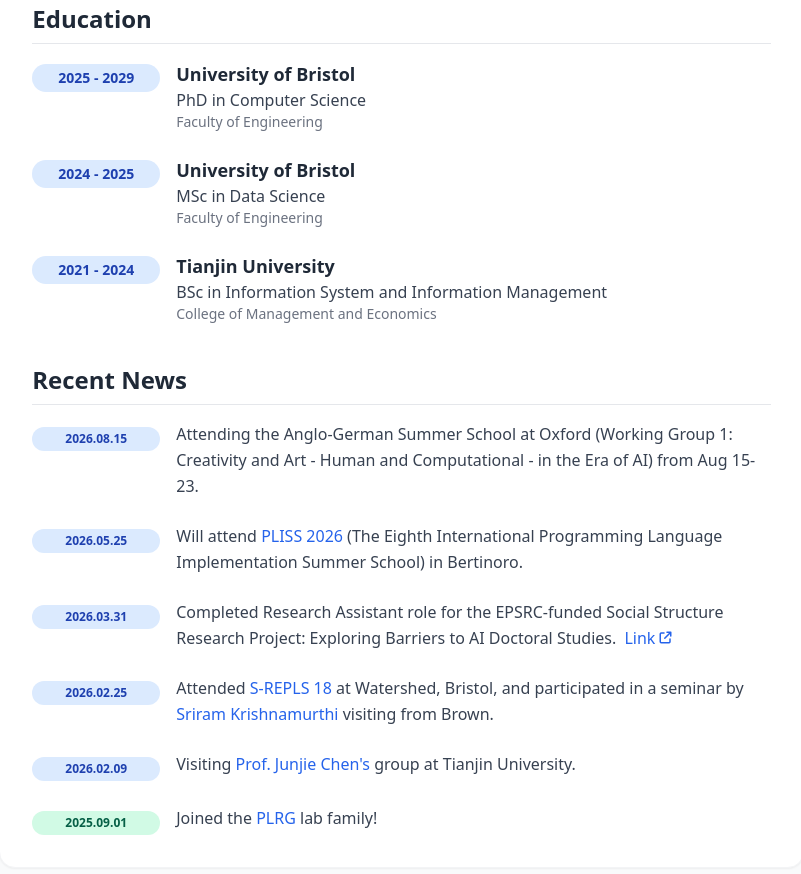
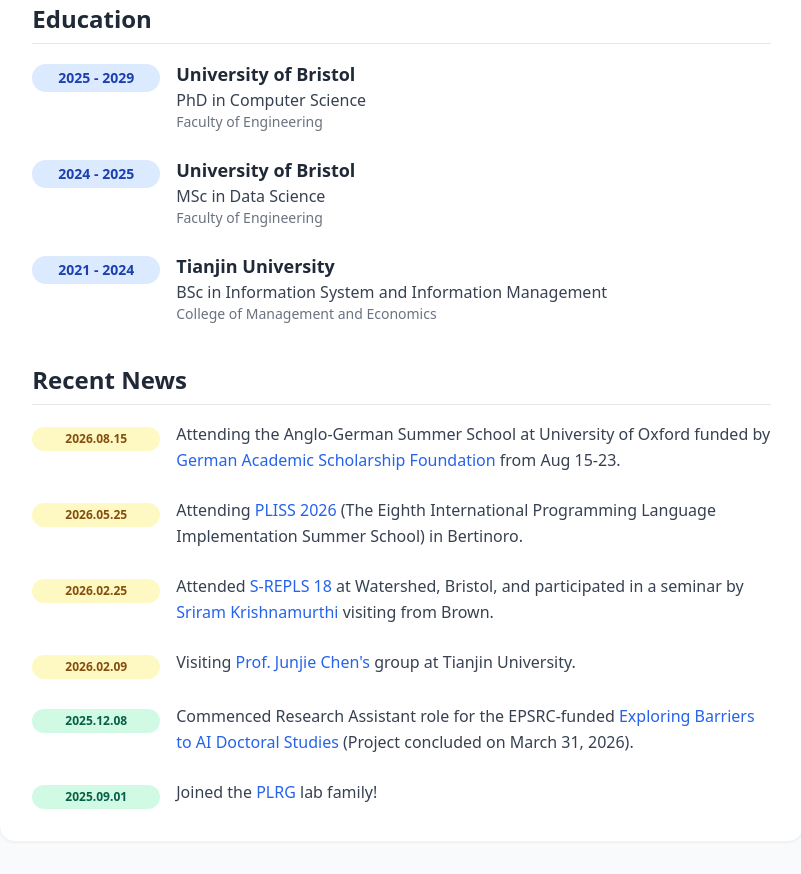
Before and after one commit to WeilinHe00619/weilinhe, a plain HTML site: page index.html in a window 1280 px wide. Shown: the part 645-1519 px from the top of the page, without its empty margins (396-1197 px from the left). Drawn offline with nearby package versions, Linux system fonts and the light colour scheme.

Commit message:
Update index.html

```diff
--- a/index.html
+++ b/index.html
@@ -136,47 +136,58 @@
                 <section>
                     <h2 class="text-2xl font-bold text-gray-800 mb-4 pb-2 border-b">Recent News</h2>
                     <div class="space-y-6">
+                        <!-- News Item 1: Summer School -->
                         <div class="flex flex-col md:flex-row md:items-start gap-4">
                             <div class="md:w-32 flex-shrink-0 pt-1">
-                                <span class="inline-block px-3 py-1 bg-blue-100 text-blue-800 text-xs font-bold rounded-full w-full text-center">2026.08.15</span>
+                                <span class="inline-block px-3 py-1 bg-yellow-100 text-yellow-800 text-xs font-bold rounded-full w-full text-center">2026.08.15</span>
                             </div>
                             <div class="text-gray-700 leading-relaxed">
-                                Attending the Anglo-German Summer School at Oxford (Working Group 1: Creativity and Art - Human and Computational - in the Era of AI) from Aug 15-23.
+                                Attending the Anglo-German Summer School at University of Oxford funded by <a href="https://www.studienstiftung.de/en" target="_blank" class="text-blue-600 hover:underline font-medium">German Academic Scholarship Foundation</a> from Aug 15-23.
                             </div>
                         </div>
+
+                        <!-- News Item 2: PLISS -->
                         <div class="flex flex-col md:flex-row md:items-start gap-4">
                             <div class="md:w-32 flex-shrink-0 pt-1">
-                                <span class="inline-block px-3 py-1 bg-blue-100 text-blue-800 text-xs font-bold rounded-full w-full text-center">2026.05.25</span>
+                                <span class="inline-block px-3 py-1 bg-yellow-100 text-yellow-800 text-xs font-bold rounded-full w-full text-center">2026.05.25</span>
                             </div>
                             <div class="text-gray-700 leading-relaxed">
-                                Will attend <a href="https://pliss.org/2026/" target="_blank" class="text-blue-600 hover:underline font-medium">PLISS 2026</a> (The Eighth International Programming Language Implementation Summer School) in Bertinoro.
+                                Attending <a href="https://pliss.org/2026/" target="_blank" class="text-blue-600 hover:underline font-medium">PLISS 2026</a> (The Eighth International Programming Language Implementation Summer School) in Bertinoro.
                             </div>
                         </div>
+
+                        <!-- News Item 3: S-REPLS -->
                         <div class="flex flex-col md:flex-row md:items-start gap-4">
                             <div class="md:w-32 flex-shrink-0 pt-1">
-                                <span class="inline-block px-3 py-1 bg-blue-100 text-blue-800 text-xs font-bold rounded-full w-full text-center">2026.03.31</span>
-                            </div>
-                            <div class="text-gray-700 leading-relaxed">
-                                Completed Research Assistant role for the EPSRC-funded Social Structure Research Project: Exploring Barriers to AI Doctoral Studies.
-                                <a href="https://uob-aibarriers-project.github.io/epsrc-barriers-to-ai/index.html" target="_blank" class="text-blue-600 hover:underline inline-flex items-center ml-1">Link <i class="fa-solid fa-arrow-up-right-from-square ml-1 text-xs"></i></a>
-                            </div>
-                        </div>
-                        <div class="flex flex-col md:flex-row md:items-start gap-4">
-                            <div class="md:w-32 flex-shrink-0 pt-1">
-                                <span class="inline-block px-3 py-1 bg-blue-100 text-blue-800 text-xs font-bold rounded-full w-full text-center">2026.02.25</span>
+                                <span class="inline-block px-3 py-1 bg-yellow-100 text-yellow-800 text-xs font-bold rounded-full w-full text-center">2026.02.25</span>
                             </div>
                             <div class="text-gray-700 leading-relaxed">
                                 Attended <a href="https://plrg-bristol.github.io/SREPLS18/" target="_blank" class="text-blue-600 hover:underline font-medium">S-REPLS 18</a> at Watershed, Bristol, and participated in a seminar by <a href="https://cs.brown.edu/people/sk/" target="_blank" class="text-blue-600 hover:underline font-medium">Sriram Krishnamurthi</a> visiting from Brown.
                             </div>
                         </div>
+
+                        <!-- News Item 4: TJU Visit -->
                         <div class="flex flex-col md:flex-row md:items-start gap-4">
                             <div class="md:w-32 flex-shrink-0 pt-1">
-                                <span class="inline-block px-3 py-1 bg-blue-100 text-blue-800 text-xs font-bold rounded-full w-full text-center">2026.02.09</span>
+                                <span class="inline-block px-3 py-1 bg-yellow-100 text-yellow-800 text-xs font-bold rounded-full w-full text-center">2026.02.09</span>
                             </div>
                             <div class="text-gray-700 leading-relaxed">
                                 Visiting <a href="https://sites.google.com/site/junjiechen08/" target="_blank" class="text-blue-600 hover:underline font-medium">Prof. Junjie Chen's</a> group at Tianjin University.
                             </div>
                         </div>
+
+                        <!-- News Item 5: RA Project -->
+                        <div class="flex flex-col md:flex-row md:items-start gap-4">
+                            <div class="md:w-32 flex-shrink-0 pt-1">
+                                <!-- 2025 Start Date - Emerald Color -->
+                                <span class="inline-block px-3 py-1 bg-emerald-100 text-emerald-800 text-xs font-bold rounded-full w-full text-center">2025.12.08</span>
+                            </div>
+                            <div class="text-gray-700 leading-relaxed">
+                                Commenced Research Assistant role for the EPSRC-funded <a href="https://uob-aibarriers-project.github.io/epsrc-barriers-to-ai/index.html" target="_blank" class="text-blue-600 hover:underline font-medium">Exploring Barriers to AI Doctoral Studies</a> (Project concluded on March 31, 2026).
+                            </div>
+                        </div>
+
+                        <!-- News Item 6: Join Lab -->
                         <div class="flex flex-col md:flex-row md:items-start gap-4">
                             <div class="md:w-32 flex-shrink-0 pt-1">
                                 <span class="inline-block px-3 py-1 bg-emerald-100 text-emerald-800 text-xs font-bold rounded-full w-full text-center">2025.09.01</span>
```
